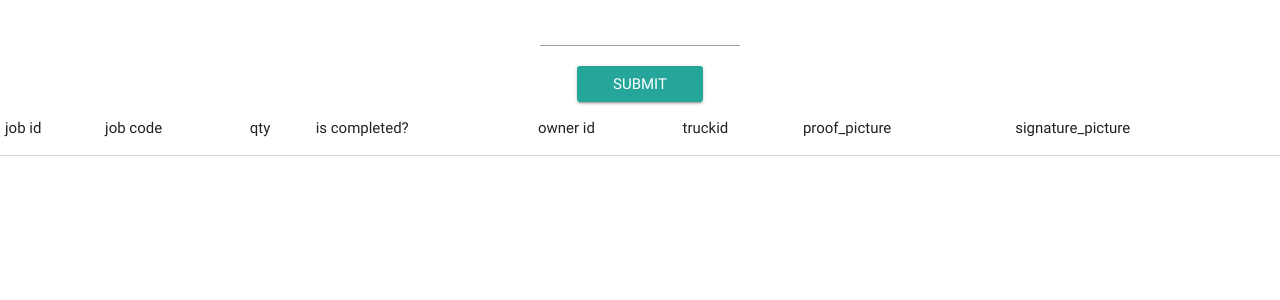
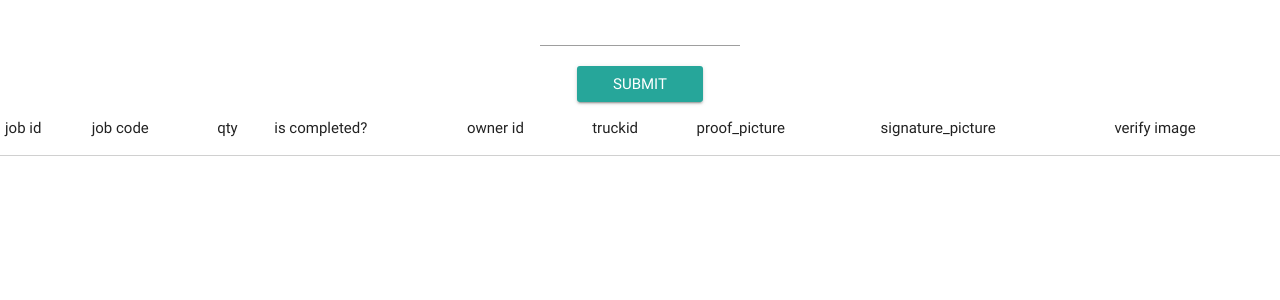
Before and after one commit to ibpasha1/deprecated, a Flask app: page /voo in a window 1280 px wide. Shown: the top 300 px of the page. Run offline with Flask 2, Linux system fonts and the light colour scheme; some libraries are stand-ins or nearby versions.

Commit message:
added verify button

```diff
--- a/templates/voo.html
+++ b/templates/voo.html
@@ -31,6 +31,7 @@
                        <td>truckid</td>
                        <td>proof_picture</td>
                        <td>signature_picture</td>
+                       <td>verify image</td>
                     </thead>
 
                     {% for row in data %}
@@ -43,6 +44,7 @@
                           <td>{{row['truck_id']}}</td>
                           <td>{{row['proof_picture']}}</td>
                           <td>{{row['signature_picture']}}</td>
+                          <td><input type="submit" class="waves-effect waves-light btn" value="verify"></td>
 
                        </tr>
                     {% endfor %}
```
